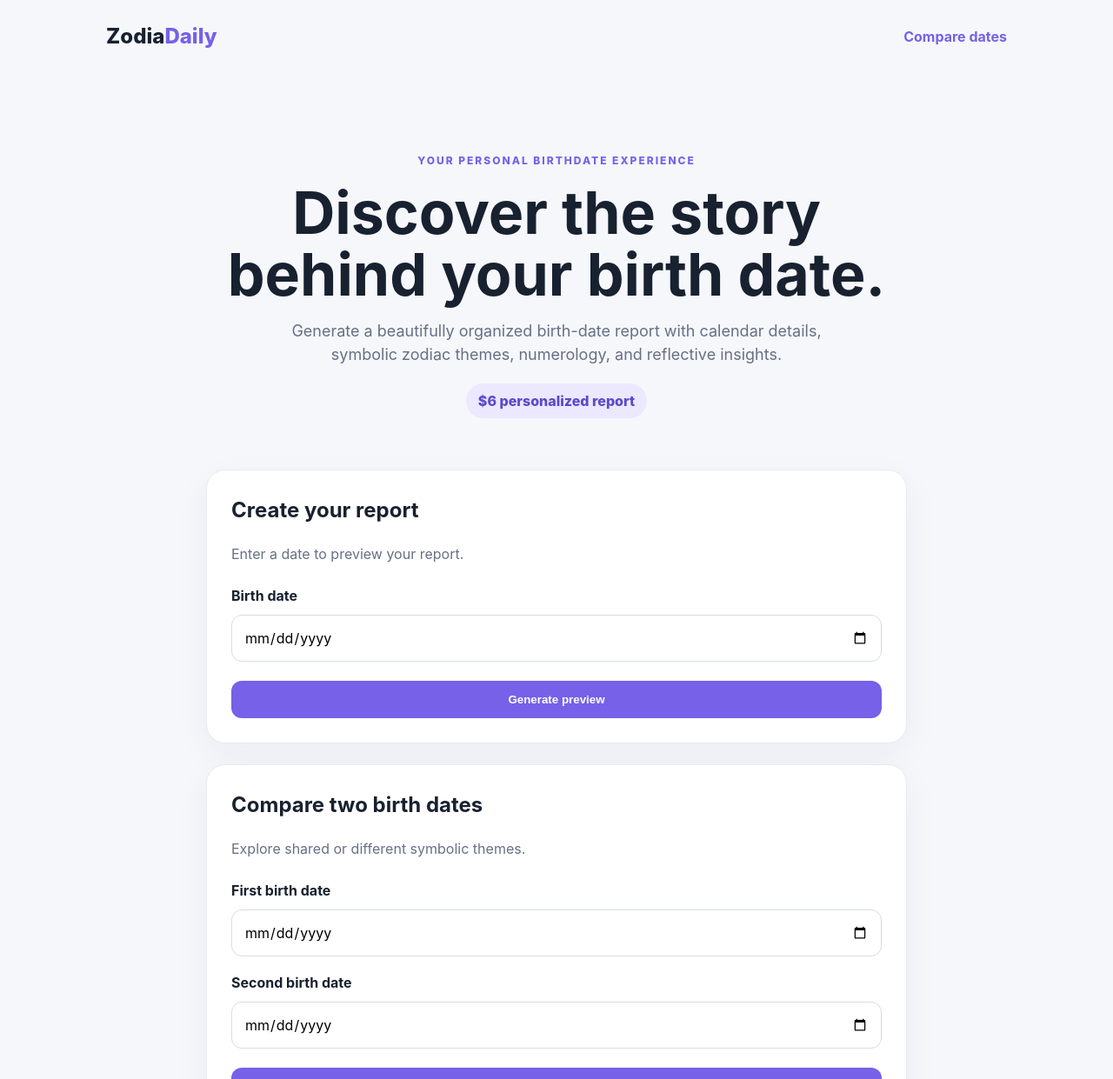
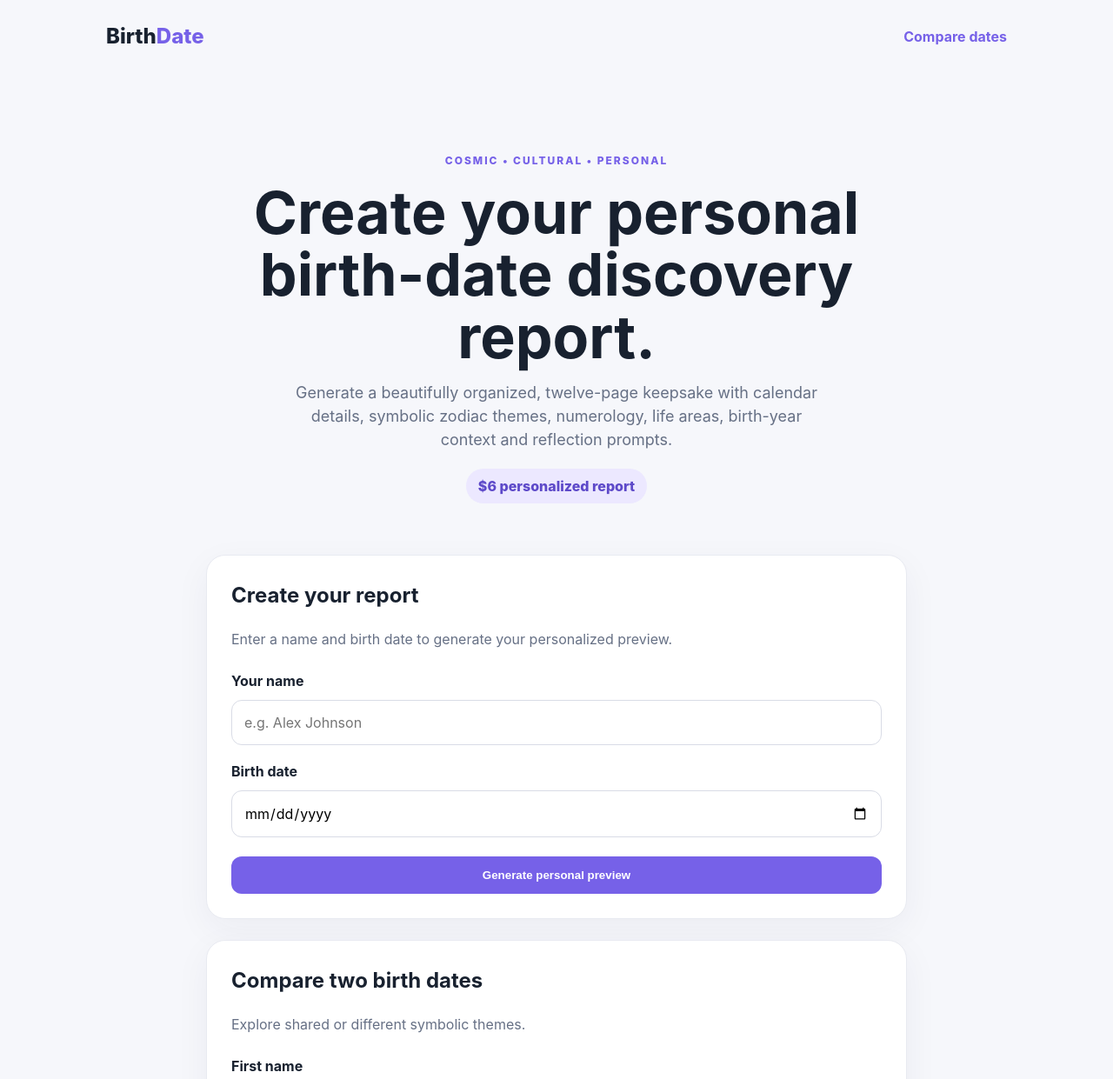
Before and after one commit to nichosema/zodiadaily-full-stack, a website: page frontend/index.html in a window 1280 px wide. Shown: the top 1241 px of the page at 87% size. Drawn offline with Linux system fonts and the light colour scheme.

Commit message:
Update report form for name and twelve-page PDF

```diff
--- a/frontend/index.html
+++ b/frontend/index.html
@@ -3,44 +3,47 @@
 <head>
   <meta charset="UTF-8">
   <meta name="viewport" content="width=device-width, initial-scale=1.0">
-  <title>ZodiaDaily — Personalized BirthDate Reports</title>
+  <title>ZodiaDaily — BirthDate Personal Discovery Report</title>
   <link rel="stylesheet" href="./styles.css">
 </head>
 <body>
   <header class="site-header">
-    <div class="brand">Zodia<span>Daily</span></div>
+    <div class="brand">Birth<span>Date</span></div>
     <a class="header-link" href="#compare">Compare dates</a>
   </header>
 
   <main>
     <section class="hero">
-      <p class="eyebrow">YOUR PERSONAL BIRTHDATE EXPERIENCE</p>
-      <h1>Discover the story behind your birth date.</h1>
-      <p class="hero-copy">
-        Generate a beautifully organized birth-date report with calendar details,
-        symbolic zodiac themes, numerology, and reflective insights.
-      </p>
+      <p class="eyebrow">COSMIC • CULTURAL • PERSONAL</p>
+      <h1>Create your personal birth-date discovery report.</h1>
+      <p class="hero-copy">Generate a beautifully organized, twelve-page keepsake with calendar details, symbolic zodiac themes, numerology, life areas, birth-year context and reflection prompts.</p>
       <div class="price-pill">$6 personalized report</div>
     </section>
 
     <section class="panel">
       <h2>Create your report</h2>
-      <p class="muted">Enter a date to preview your report.</p>
+      <p class="muted">Enter a name and birth date to generate your personalized preview.</p>
       <form id="report-form">
+        <label for="customerName">Your name</label>
+        <input id="customerName" type="text" maxlength="80" placeholder="e.g. Alex Johnson" required>
         <label for="birthDate">Birth date</label>
         <input id="birthDate" type="date" required>
-        <button type="submit">Generate preview</button>
+        <button type="submit">Generate personal preview</button>
       </form>
       <div id="report-result" class="result" hidden></div>
-      <button id="download-pdf" class="secondary" hidden>Download PDF preview</button>
+      <button id="download-pdf" class="secondary" hidden>Download 12-page PDF preview</button>
     </section>
 
     <section id="compare" class="panel">
       <h2>Compare two birth dates</h2>
       <p class="muted">Explore shared or different symbolic themes.</p>
       <form id="compare-form">
+        <label for="firstName">First name</label>
+        <input id="firstName" type="text" maxlength="80" placeholder="First person" required>
         <label for="firstDate">First birth date</label>
         <input id="firstDate" type="date" required>
+        <label for="secondName">Second name</label>
+        <input id="secondName" type="text" maxlength="80" placeholder="Second person" required>
         <label for="secondDate">Second birth date</label>
         <input id="secondDate" type="date" required>
         <button type="submit">Compare dates</button>
@@ -49,10 +52,7 @@
     </section>
   </main>
 
-  <footer>
-    <p>© ZodiaDaily. Symbolic and entertainment content only.</p>
-  </footer>
-
+  <footer><p>© BirthDate / ZodiaDaily. Symbolic and entertainment content only.</p></footer>
   <script src="./app.js"></script>
 </body>
 </html>
```
